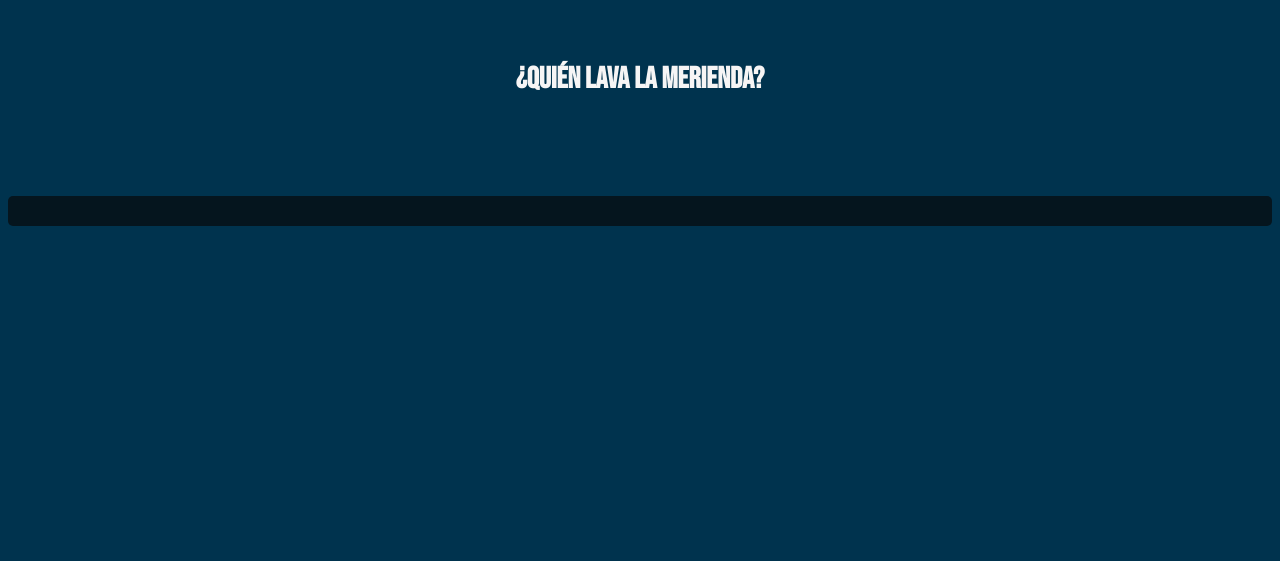
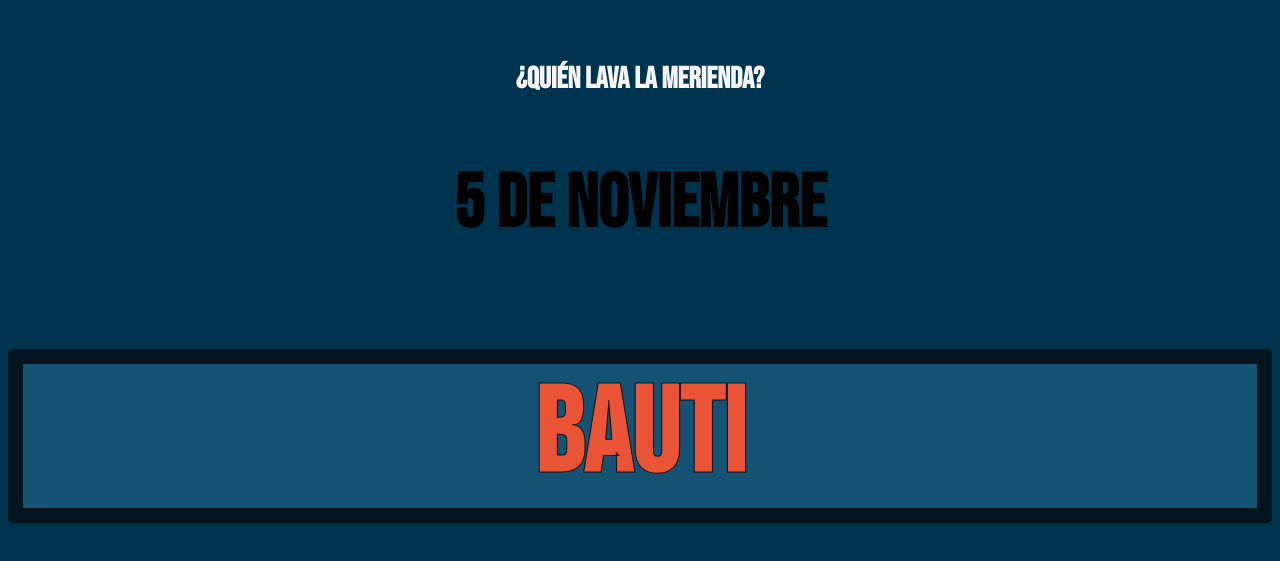
Before and after one commit to BautistaLlobeta/familyProject, a plain HTML site: page index.html in a window 1280 px wide. Shown: the part 129-690 px from the top of the page. Drawn offline with Linux system fonts and the light colour scheme; files that its build step writes are made by us from their sources.

Commit message:
Update index.html

```diff
--- a/index.html
+++ b/index.html
@@ -11,6 +11,6 @@
     <h1 class="question">¿QUIÉN LAVA LA MERIENDA?</h1>
     <h2 class="date" id="fecha"></h2>
     <h2 class="name "id="nombre"></h2>
-    <script src="../js/scripts.js"></script>
+    <script src="scripts.js"></script>
 </body>
 </html>
```
